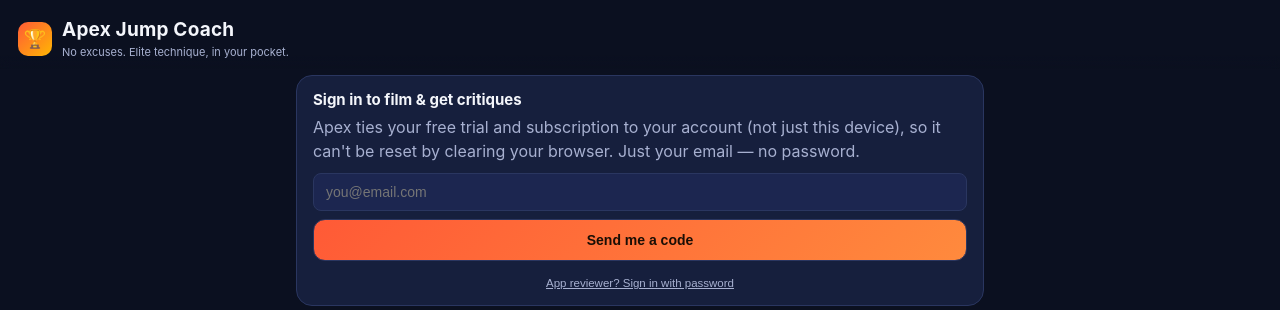
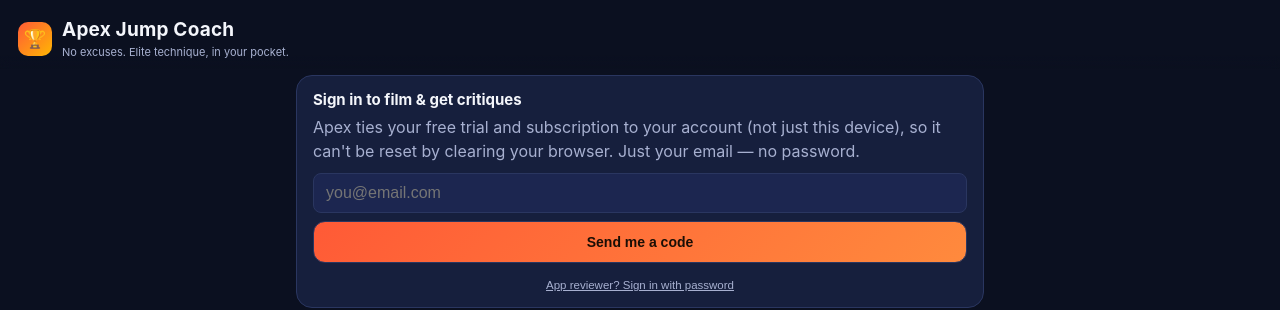
Before and after one commit to jlbwenger/apexjump, a website: page www/index.html in a window 1280 px wide. Both pictures are taken after a click on the button "🎥 Film". Shown: the top 310 px of the page. Drawn offline with nearby package versions, Linux system fonts and the light colour scheme.

Commit message:
Fix iOS auto-zoom on input focus: force 16px input font-size, disable viewport zoom

```diff
--- a/www/index.html
+++ b/www/index.html
@@ -2,7 +2,7 @@
 <html lang="en">
 <head>
 <meta charset="UTF-8" />
-<meta name="viewport" content="width=device-width, initial-scale=1, viewport-fit=cover" />
+<meta name="viewport" content="width=device-width, initial-scale=1, maximum-scale=1, user-scalable=no, viewport-fit=cover" />
 <title>Apex — High Jump Technique Coach</title>
 <style>
   :root{
@@ -11,6 +11,7 @@
     --text:#f4f6fb; --text-dim:#a7b0d0; --line:#2a3660; --radius:16px;
   }
   *{box-sizing:border-box;}
+  input,textarea,select{font-size:16px !important;}
   html,body{margin:0;padding:0;background:var(--bg);color:var(--text);font-family:-apple-system,BlinkMacSystemFont,"Segoe UI",Roboto,Helvetica,Arial,sans-serif;-webkit-font-smoothing:antialiased;}
   body{padding-bottom:76px;}
   a{color:inherit;}
```
